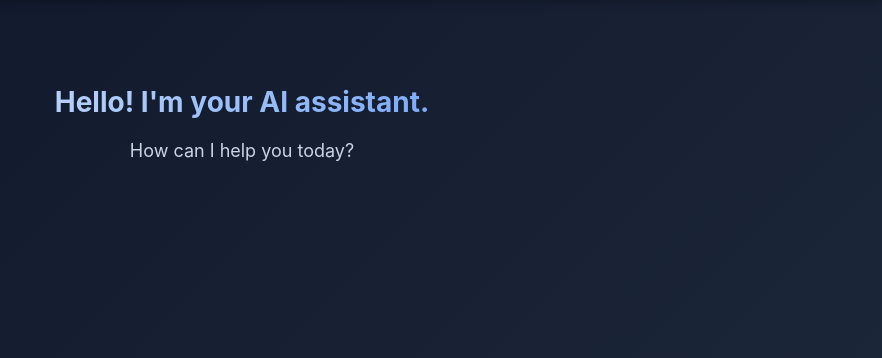
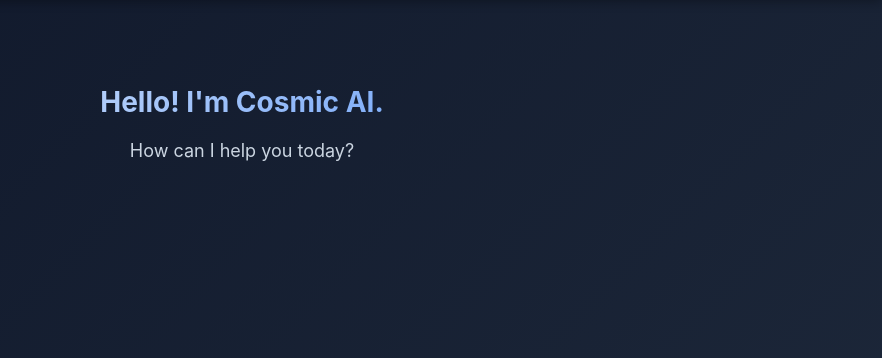
Before and after one commit to linkhanthtel/cosmic-ai, a Flask app: page / in a window 1280 px wide. Shown: the part 62-420 px from the top of the page, without its empty margins (398-1280 px from the left). Run offline with Flask 3, Linux system fonts and the light colour scheme.

Commit message:
Update chat.html

```diff
--- a/templates/chat.html
+++ b/templates/chat.html
@@ -450,7 +450,7 @@
 
         <div class="chat-container" id="chatContainer">
         <div class="welcome-message">
-            <h2>Hello! I'm your AI assistant.</h2>
+            <h2>Hello! I'm Cosmic AI.</h2>
             <p>How can I help you today?</p>
         </div>
         </div>
```
